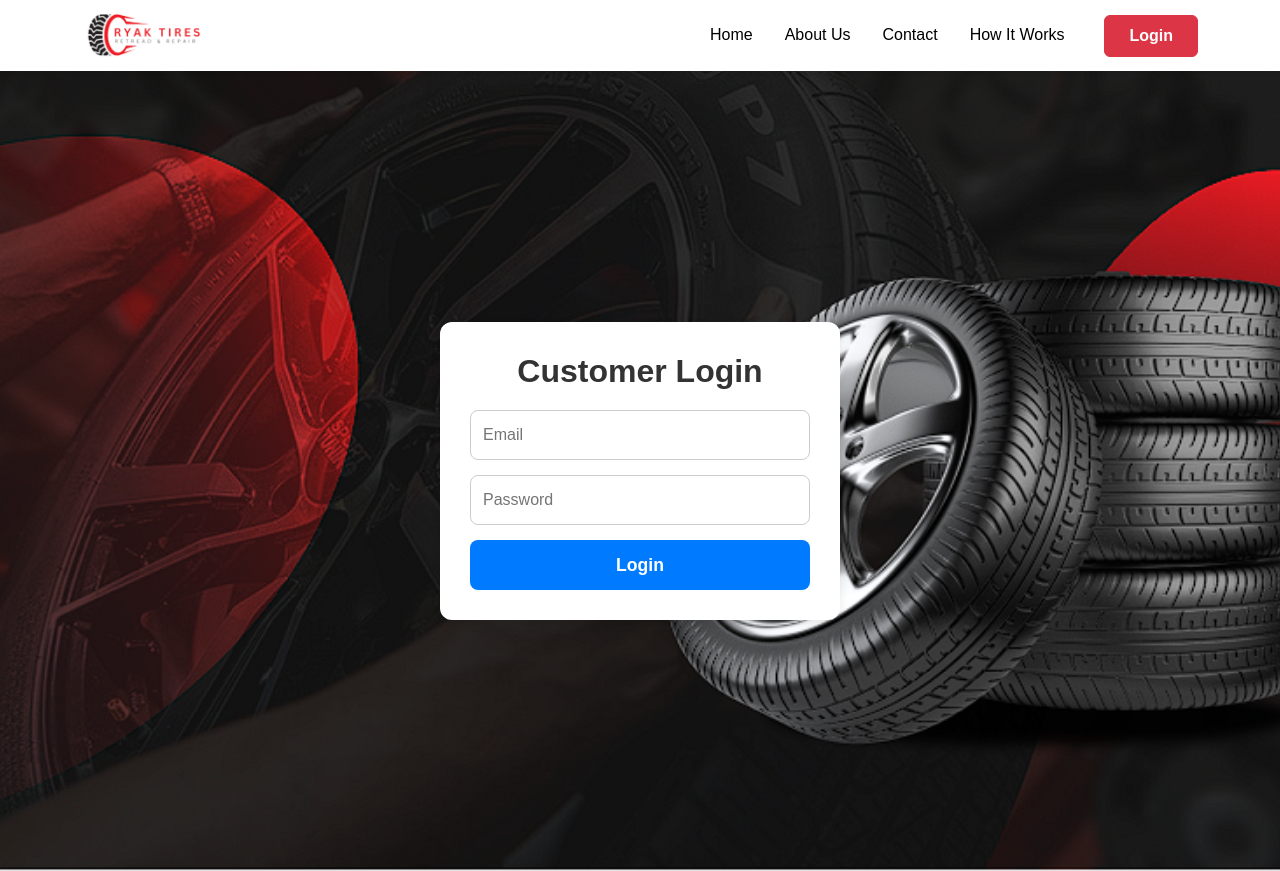
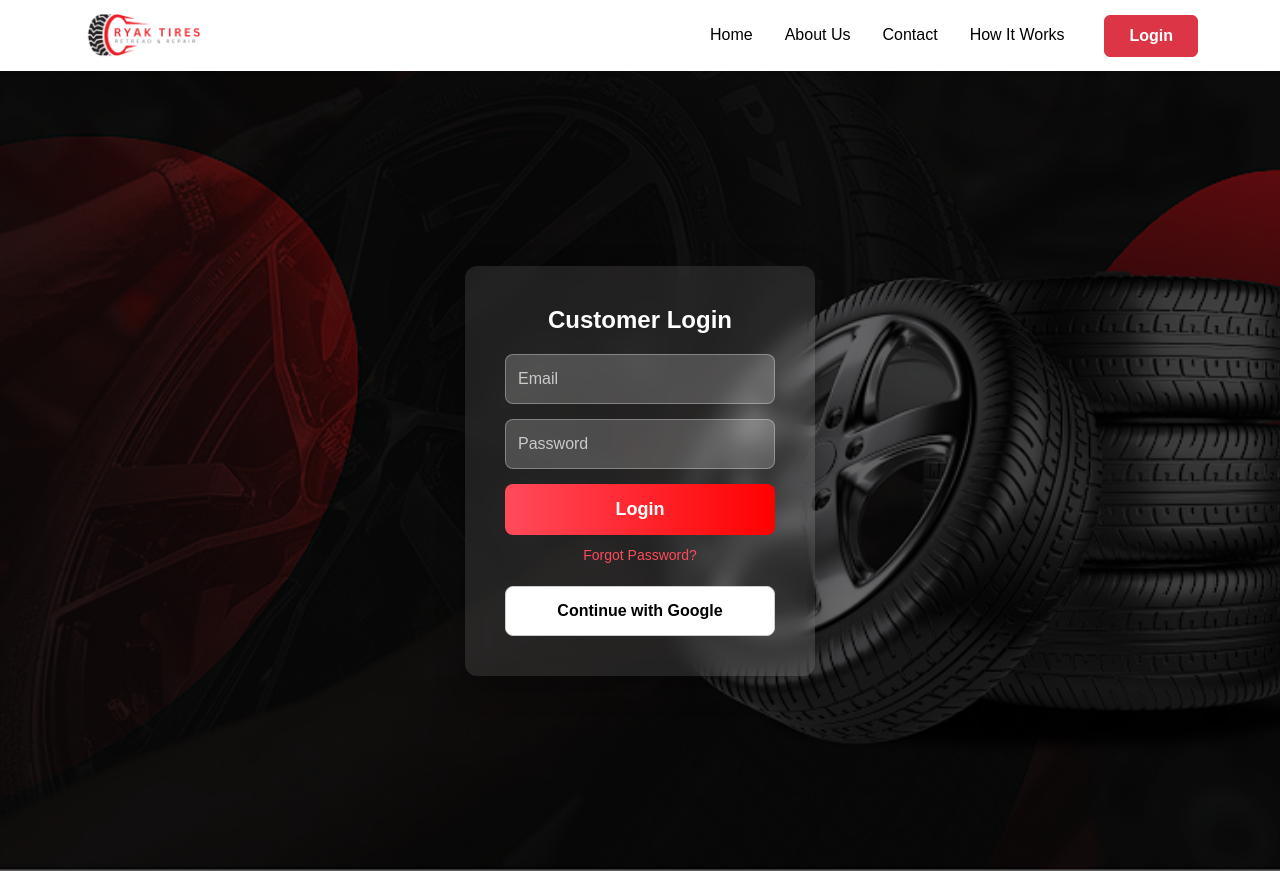
Before and after one commit to Hasindu071/tyre-repair-and-retreding-management-system, a React (Create React App) app in the folder frontend/: page /login/customer in a window 1280 px wide. Built offline with nearby package versions, Linux system fonts and the light colour scheme.

Commit message:
add customer login

```diff
--- a/frontend/src/components/CustomerLogin.js
+++ b/frontend/src/components/CustomerLogin.js
@@ -25,6 +25,11 @@ const CustomerLogin = () => {
         console.log('Customer Login Data:', formData);
         // Add authentication logic here
         navigate('/CustomerDashboard'); // Redirect after successful login (adjust the route accordingly)
+    };
+
+    const handleGoogleLogin = () => {
+        console.log("Continue with Google clicked");
+        // Add Google authentication logic here
     };
 
     return (
@@ -59,6 +64,10 @@ const CustomerLogin = () => {
                         <button type="submit" className="customer-login-button">
                             Login
                         </button>
+                        <a href="/forgot-password" className="worker-forgot-password">Forgot Password?</a>
+                        <button type="button" className="customer-google-login" onClick={handleGoogleLogin}>
+                            Continue with Google
+                        </button>
                     </form>
                 </div>
             </div>
--- a/frontend/src/styles/CustomerLogin.css
+++ b/frontend/src/styles/CustomerLogin.css
@@ -1,76 +1,122 @@
-.body{
+/* Background Styling */
+body {
     background-image: url('../assets/background.png');
+    background-size: cover;
+    background-position: center;
+    font-family: 'Arial', sans-serif;
 }
-/* Customer Login Page Styling */
+
+/* Container Styling */
 .customer-login-container {
     display: flex;
     justify-content: center;
     align-items: center;
-    min-height: 100vh;
-    padding: 20px;
+    height: 100vh;
+    background: rgba(0, 0, 0, 0.6);
 }
 
-/* Login Card */
+/* Card Design */
 .customer-login-card {
-    background-color: #ffffff;
-    padding: 30px;
+    background: rgba(255, 255, 255, 0.1);
+    backdrop-filter: blur(10px);
     border-radius: 12px;
-    box-shadow: 0 4px 10px rgba(0, 0, 0, 0.1);
-    width: 100%;
-    max-width: 400px;
+    padding: 40px;
+    width: 350px;
     text-align: center;
+    box-shadow: 0px 10px 30px rgba(0, 0, 0, 0.3);
 }
 
-/* Title Styling */
+/* Title */
 .customer-login-title {
-    font-size: 2rem;
+    font-size: 24px;
+    color: #fff;
     font-weight: bold;
-    color: #333;
     margin-bottom: 20px;
 }
 
-/* Input Group */
+/* Input Fields */
 .customer-input-group {
     margin-bottom: 15px;
 }
 
-/* Input Styling */
 .customer-input {
     width: 100%;
     padding: 12px;
-    font-size: 1rem;
-    border: 1px solid #ccc;
     border-radius: 8px;
+    border: 1px solid rgba(255, 255, 255, 0.3);
+    background: rgba(255, 255, 255, 0.2);
+    color: #fff;
+    font-size: 16px;
+    outline: none;
+    transition: 0.3s;
 }
 
-/* Input Focus Effect */
+/* Placeholder Styling */
+.customer-input::placeholder {
+    color: rgba(255, 255, 255, 0.7);
+}
+
+/* Focus Effect */
 .customer-input:focus {
-    border-color: #007bff;
-    box-shadow: 0 0 5px rgba(0, 123, 255, 0.5);
-    outline: none;
+    border-color: #ff4b5c;
+    background: rgba(255, 255, 255, 0.3);
 }
 
 /* Login Button */
 .customer-login-button {
-    background-color: #007bff;
-    color: white;
+    width: 100%;
+    padding: 12px;
+    background: linear-gradient(90deg, #ff4b5c, #ff0000);
     border: none;
-    font-size: 1.1rem;
+    border-radius: 8px;
+    font-size: 18px;
+    color: #fff;
     font-weight: bold;
-    padding: 12px;
-    border-radius: 8px;
     cursor: pointer;
-    width: 100%;
-    transition: background-color 0.3s ease-in-out;
+    transition: 0.3s;
 }
 
 .customer-login-button:hover {
-    background-color: #0056b3;
+    background: linear-gradient(90deg, #850d0d, #ff0000);
+    transform: scale(1.05);
+}
+
+/* Forgot Password */
+.customer-forgot-password {
+    display: block;
+    margin: 10px 0;
+    color: #ff4b5c;
+    font-size: 14px;
+    text-decoration: none;
+    cursor: pointer;
+}
+
+.customer-forgot-password:hover {
+    text-decoration: underline;
+}
+
+/* Google Login Button */
+.customer-google-login {
+    width: 100%;
+    padding: 12px;
+    background: white;
+    color: black;
+    font-weight: bold;
+    border-radius: 8px;
+    border: 1px solid #ccc;
+    cursor: pointer;
+    transition: 0.3s;
+    margin-top: 10px;
+}
+
+.customer-google-login:hover {
+    background: #f1f1f1;
 }
 
 /* Responsive Design */
-@media (max-width: 768px) {
+@media (max-width: 400px) {
     .customer-login-card {
         width: 90%;
+        padding: 30px;
     }
 }
```
